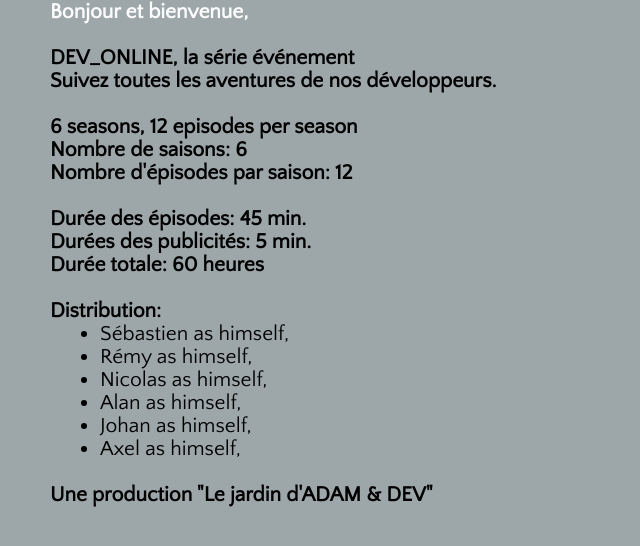
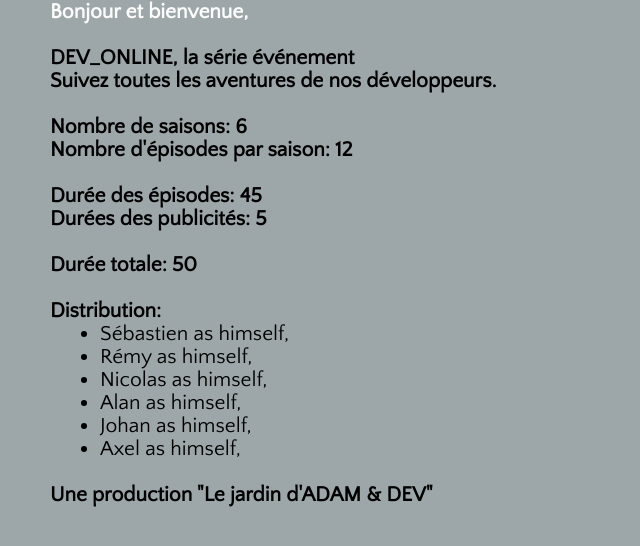
Before and after one commit to SRDEVWEB/Cours_JS, a plain HTML site: page index.html in a window 1280 px wide. Shown: the whole page, without its empty margins (0-640 px from the left). Drawn offline with Linux system fonts and the light colour scheme.

Commit message:
Déplacement

```diff
--- a/index.html
+++ b/index.html
@@ -24,20 +24,20 @@
 
     <br>
     <div>
-        <h4><p class="info"></p></h4>
         <h4>Nombre de saisons: <span id="saisons">0</span></h4>
         <h4>Nombre d'épisodes par saison: <span id="episodes">0</span></h4>
     </div>
     <br>
     <div>
-        <h4>Durée des épisodes: <span id="tpsepisodes">0</span> min.</h4>
-        <h4>Durées des publicités: <span id="tpspub">0</span> min.</h4>
-    </div>
-    <div>
-        <h4>Durée totale: <span id="tpstotal">0</span> heures</h4>
+        <h4>Durée des épisodes: <span id="tpsepisodes">0</span></h4>
+        <h4>Durées des publicités: <span id="tpspub">0</span></h4>
     </div>
     <br>
 
+    <div>
+        <h4>Durée totale: <span id="tpstotal">0</span></h4>
+    </div>
+    <br>
 
     <div>
         <h5>Distribution: </h5>
--- a/script.js
+++ b/script.js
@@ -15,9 +15,7 @@ function bonjour()
     let commercialTime =5;
     document.getElementById('tpspub').innerHTML= commercialTime;
 
-    let totalShowTime = (numberOfSeasons*(numberOfEpisodes*(episodeTime+commercialTime)))/60;
+    let totalShowTime = episodeTime+commercialTime;
     document.getElementById('tpstotal').innerHTML= totalShowTime;
 
-    let paragraph = document.querySelector('.info');
-paragraph.innerText = `${numberOfSeasons} seasons, ${numberOfEpisodes} episodes per season`
 }
```
